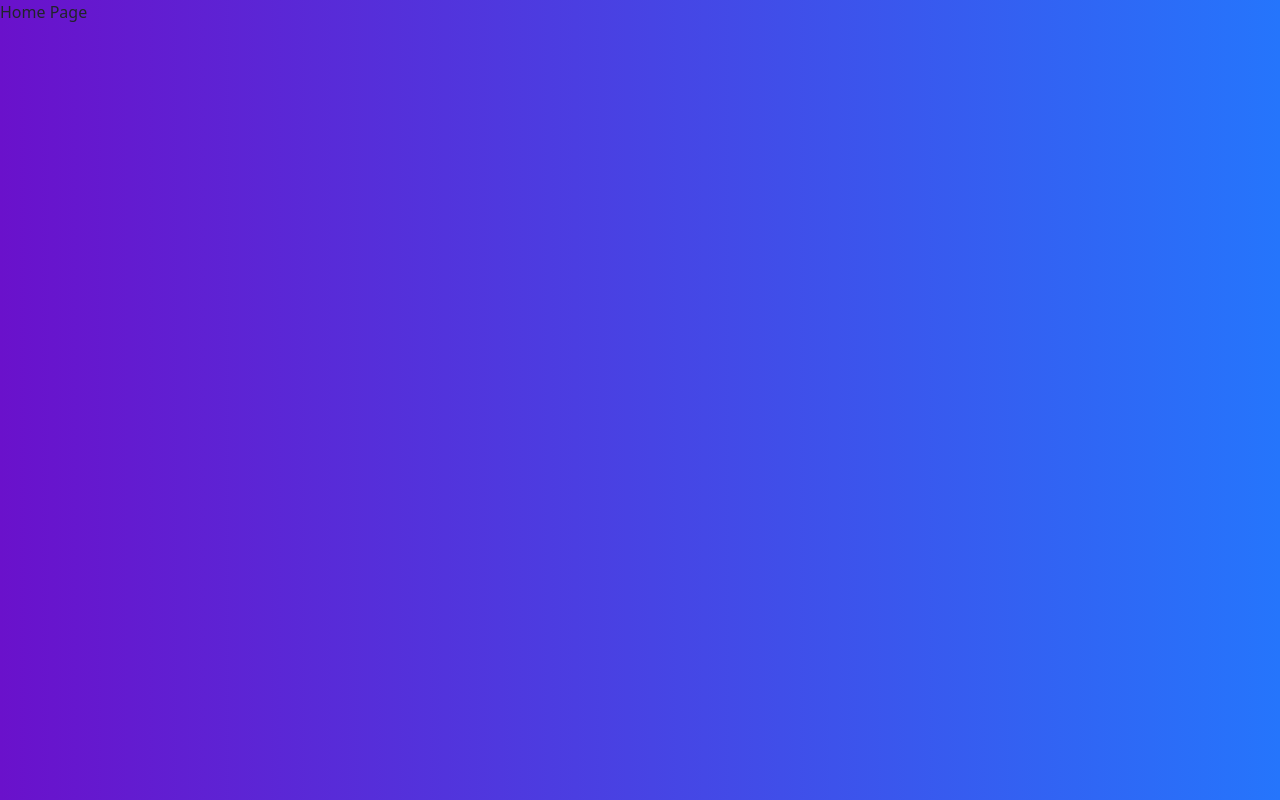
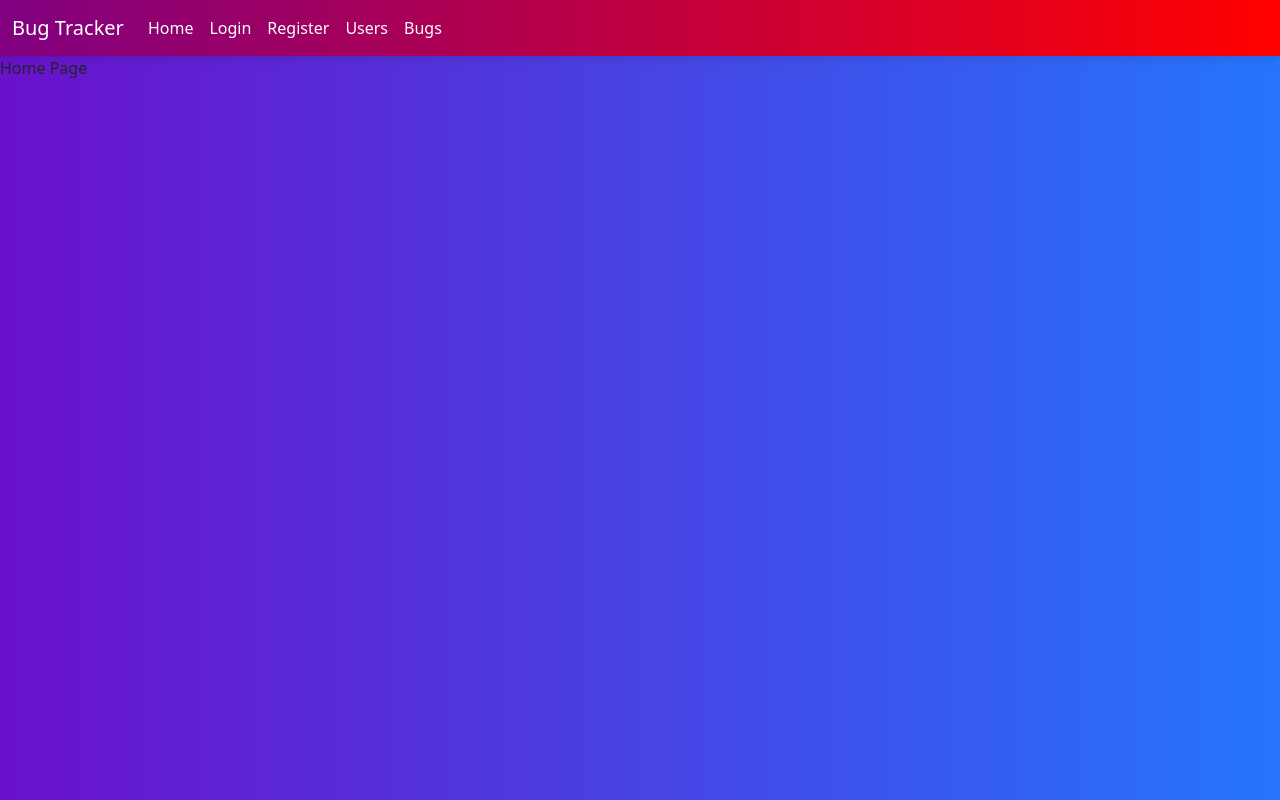
Before and after one commit to ConnorWoodard/issue-tracker-react, a React (Vite) app: page / in a window 1280 px wide. Built offline with nearby package versions, Linux system fonts and the light colour scheme.

Commit message:
pushed with navbar.jsx

```diff
--- a/src/App.jsx
+++ b/src/App.jsx
@@ -6,6 +6,7 @@ import BugList from './components/bugs';
 import BugListItem from './components/bugitem';
 import UserList from './components/users';
 import UserListItem from './components/useritem';
+import Navbar from './components/navbar';
 
 const App = () => {
   // State to manage the current screen
@@ -29,6 +30,7 @@ const App = () => {
 
   return (
     <Router>
+      <Navbar/>
       <Routes>
         <Route
           path="/"
--- /dev/null
+++ b/src/components/navbar.jsx
@@ -0,0 +1,42 @@
+import React from 'react';
+import { Navbar, Container, Nav, NavDropdown } from 'react-bootstrap';
+import { Link } from 'react-router-dom';
+import '../register.css';
+
+const CustomNavbar = () => {
+  const gradientBackground = {
+    background: 'linear-gradient(to right, #800080, #ff0000)', // Purple to Red gradient
+  };
+
+  return (
+    <Navbar style={gradientBackground} expand="lg" variant="dark">
+      <Container fluid>
+        <Navbar.Brand as={Link} to="/" className="text-white">
+          Bug Tracker
+        </Navbar.Brand>
+        <Navbar.Toggle aria-controls="navbarScroll" className="custom-toggler-icon" />
+        <Navbar.Collapse id="navbarScroll">
+          <Nav className="me-auto" navbarScroll>
+            <Nav.Link as={Link} to="/" className="text-white">
+              Home
+            </Nav.Link>
+            <Nav.Link as={Link} to="/login" className="text-white">
+              Login
+            </Nav.Link>
+            <Nav.Link as={Link} to="/register" className="text-white">
+              Register
+            </Nav.Link>
+            <Nav.Link as={Link} to="/users" className="text-white">
+              Users
+            </Nav.Link>
+            <Nav.Link as={Link} to="/bugs" className="text-white">
+              Bugs
+            </Nav.Link>
+          </Nav>
+        </Navbar.Collapse>
+      </Container>
+    </Navbar>
+  );
+};
+
+export default CustomNavbar;
```
